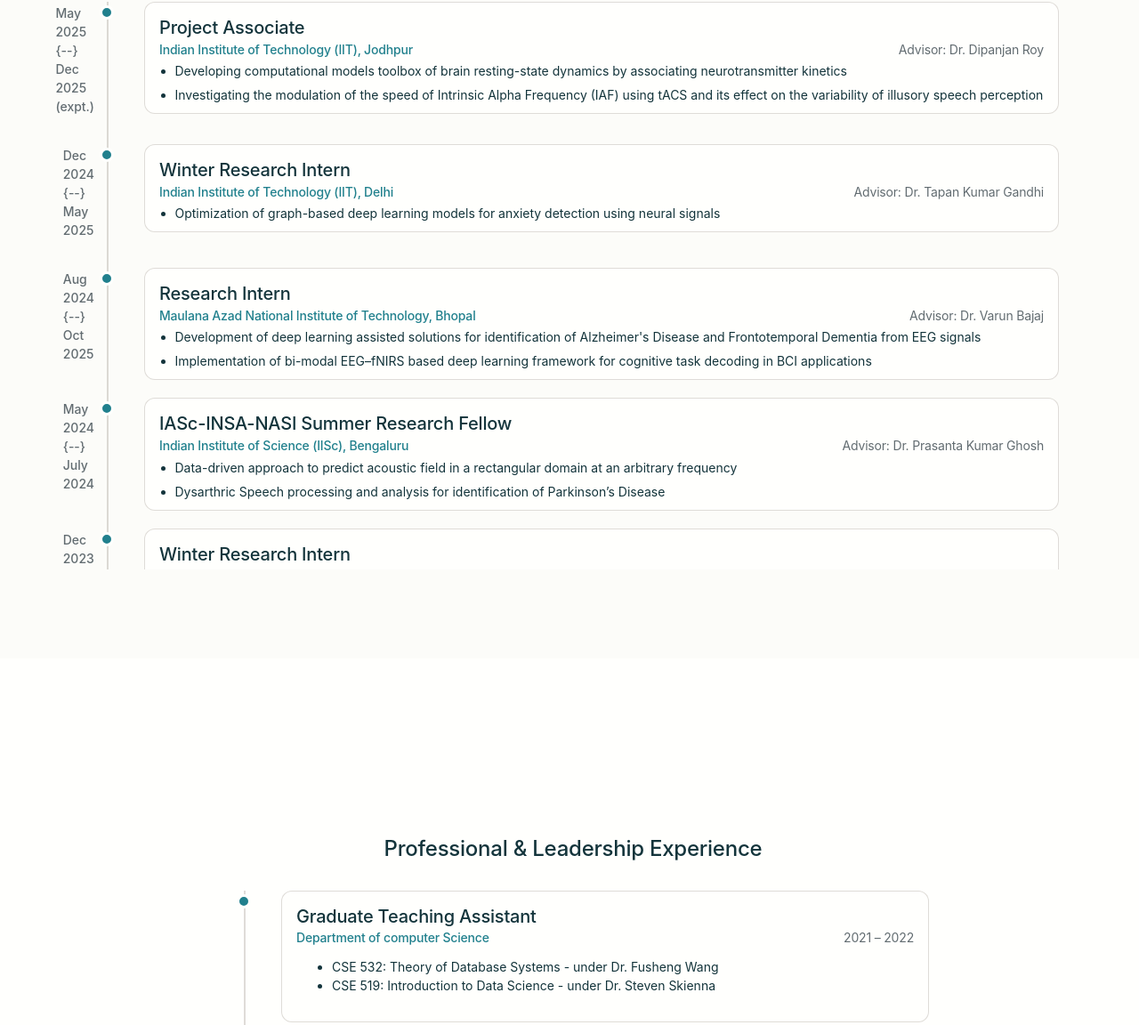
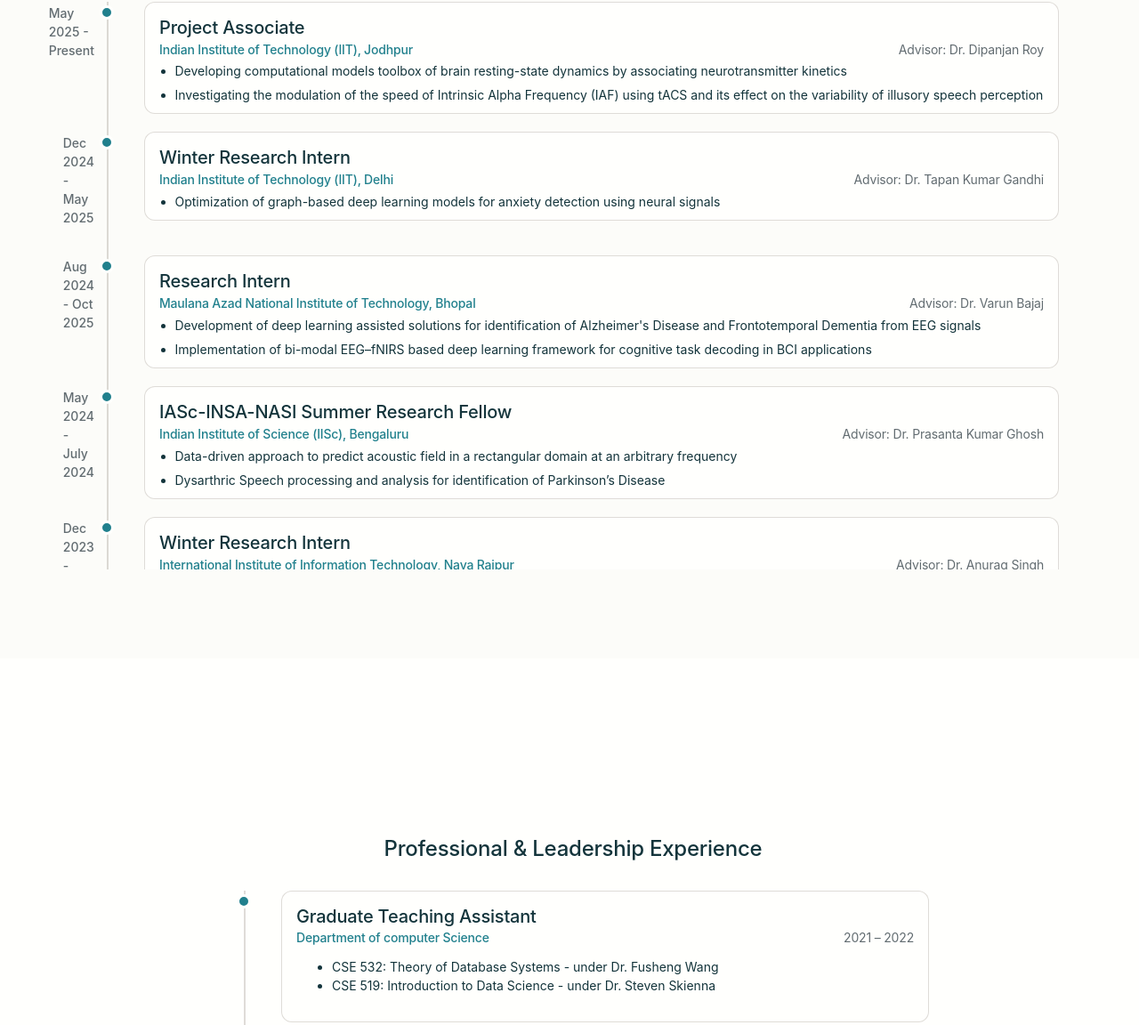
Before and after one commit to sagnikde03/sagnikde04.github.io, a plain HTML site: page index.html in a window 1280 px wide. Shown: the part 3788-4940 px from the top of the page at 89% size. Drawn offline with Linux system fonts and the light colour scheme; a web font is replaced by a local one.

Commit message:
Update index.html

```diff
--- a/index.html
+++ b/index.html
@@ -53,7 +53,7 @@
                     <div class="hero-buttons">
                         <a href="https://www.linkedin.com/in/sagnik08/"
                            class="btn btn--outline" target="_blank">LinkedIn</a>
-                        <a href="https://github.com/shreyab1111"
+                        <a href="https://github.com/ssagnikde03"
                            class="btn btn--outline" target="_blank">GitHub</a>
                         <a href="mailto:sagnikde2003@gmail.com"
                            class="btn btn--outline">Email</a>
@@ -473,7 +473,7 @@
         <h2 class="section-title">Research Experience</h2>
         <div class="timeline">
             <div class="timeline-item">
-                <div class="timeline-date">May 2025 {--} Dec 2025 (expt.)</div>
+                <div class="timeline-date">May 2025 - Present</div>
             <div class="timeline-marker"></div>
             <div class="timeline-content">
                 <h3>Project Associate</h3>
@@ -496,7 +496,7 @@
 
 
             <div class="timeline-item">
-                <div class="timeline-date">Dec 2024 {--} May 2025</div>
+                <div class="timeline-date">Dec 2024 - May 2025</div>
             <div class="timeline-marker"></div>
             <div class="timeline-content">
                 <h3>Winter Research Intern </h3>
@@ -514,7 +514,7 @@
             </div>
 
             <div class="timeline-item">
-                <div class="timeline-date">Aug 2024 {--} Oct 2025</div>
+                <div class="timeline-date">Aug 2024 - Oct 2025</div>
                 <div class="timeline-marker"></div>
                 <div class="timeline-content">
                     <h3>Research Intern</h3>
@@ -532,7 +532,7 @@
                 </div>
 
             <div class="timeline-item">
-                <div class="timeline-date">May 2024 {--} July 2024</div>
+                <div class="timeline-date">May 2024 - July 2024</div>
                 <div class="timeline-marker"></div>
                 <div class="timeline-content">
                     <h3>IASc-INSA-NASI Summer Research Fellow</h3>
@@ -550,7 +550,7 @@
             </div>
 
             <div class="timeline-item">
-            <div class="timeline-date">Dec 2023 {--} May 2024</div>
+            <div class="timeline-date">Dec 2023 - May 2024</div>
             <div class="timeline-marker"></div>
             <div class="timeline-content">
                 <h3>Winter Research Intern</h3>
@@ -569,7 +569,7 @@
             </div>
 
             <div class="timeline-item">
-            <div class="timeline-date">Apr 2023 {--} Oct 2023</div>
+            <div class="timeline-date">Apr 2023 - Oct 2023</div>
             <div class="timeline-marker"></div>
             <div class="timeline-content">
                 <h3>Summer Research Intern</h3>
@@ -589,7 +589,7 @@
 
 
             <div class="timeline-item">
-            <div class="timeline-date">Oct 2022 {--} Apr 2025</div>
+            <div class="timeline-date">Oct 2022 - Apr 2025</div>
             <div class="timeline-marker"></div>
             <div class="timeline-content">
                 <h3>Undergraduate Research </h3>
@@ -600,7 +600,7 @@
                   </h4>
 
                 <ul>
-                <li>Multimodal deep learning approach using EEG and sEMG signals for Lower Back Pain} assessment</li>
+                <li>Multimodal deep learning approach using EEG and sEMG signals for Lower Back Pain assessment</li>
                 <li>Explored brain activity patterns associated with different Basic Taste (or gustory) perception, integrating deep learning methods for enhanced classification</li>
 
                 <!-- <li>Mentored by Dr. Sudipta Mukhopadhyay; contributed to model baselines and ablations.</li> -->
```
